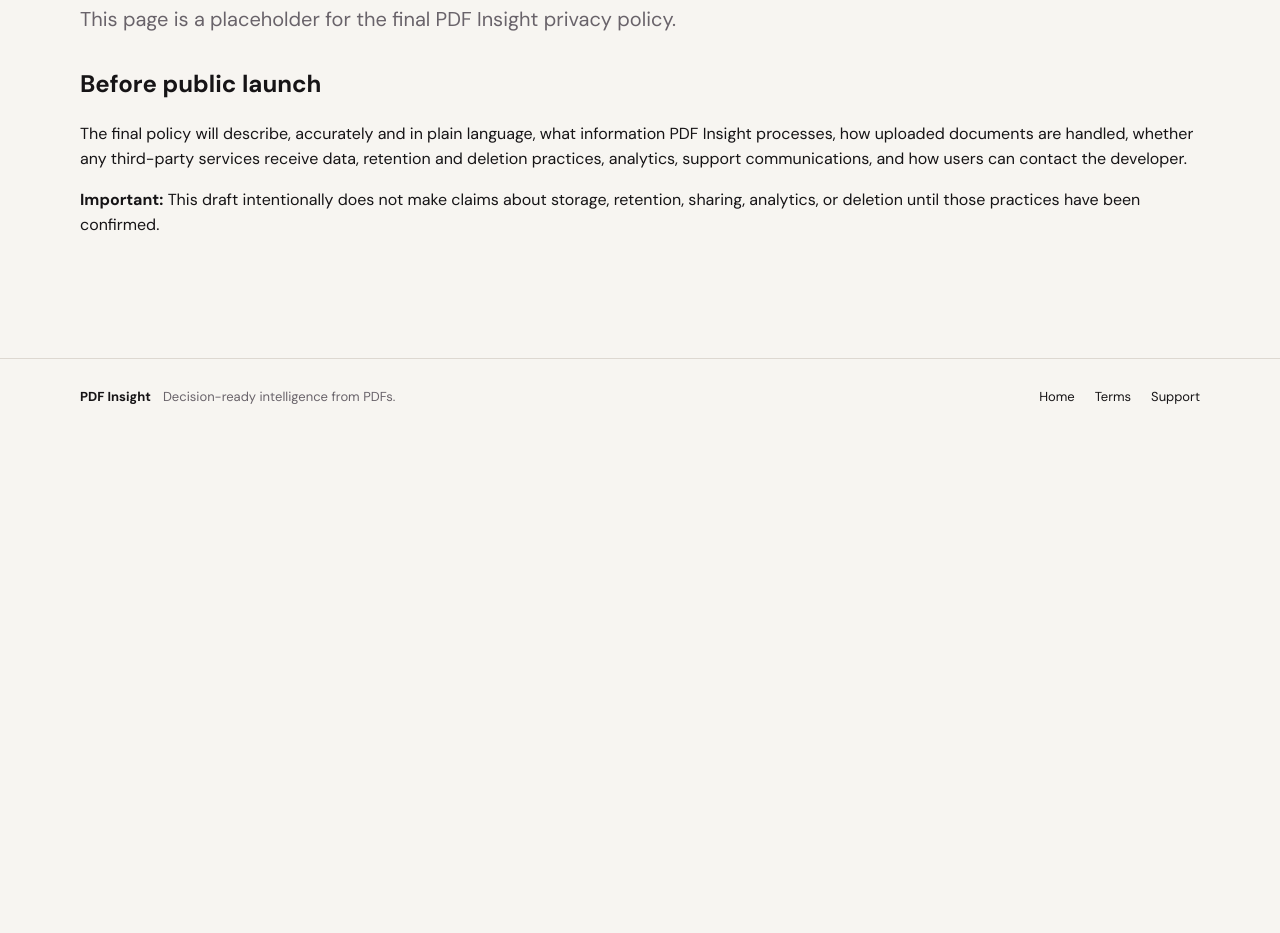
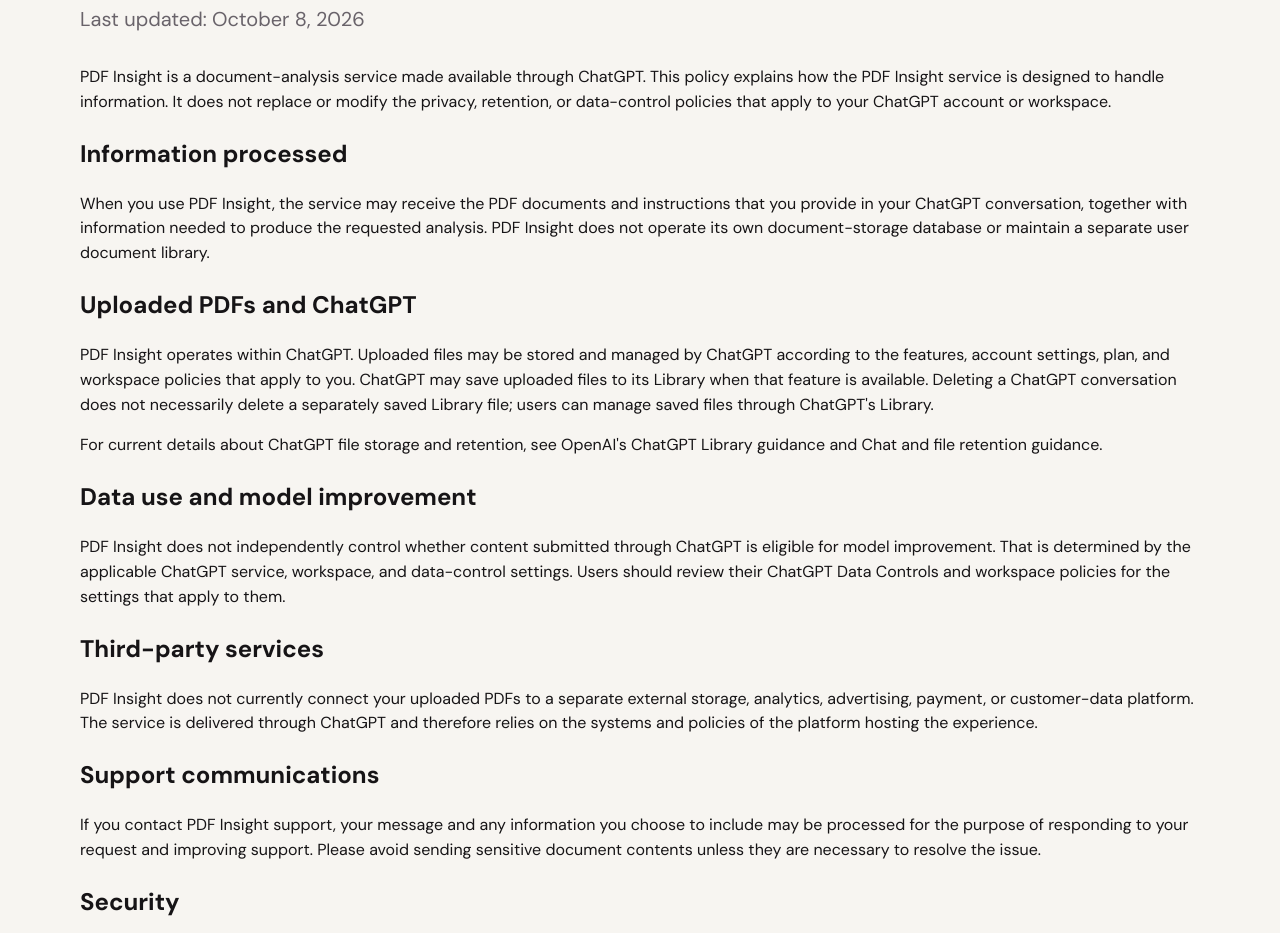
Before and after one commit to SathasivamB/pdf-insight-website, a website built with Vite: page privacy.html in a window 1280 px wide. Shown: the part 296-1229 px from the top of the page. Before the commit the page ends 800 px from the top, so only its background shows below. Built offline with nearby package versions, Linux system fonts and the light colour scheme; a web font is replaced by a local one.

Commit message:
Finalize privacy policy based on verified data handling

```diff
--- a/privacy.html
+++ b/privacy.html
@@ -1 +1,29 @@
-<!doctype html><html lang="en"><head><meta charset="UTF-8"><meta name="viewport" content="width=device-width,initial-scale=1"><title>Privacy — PDF Insight</title><link rel="stylesheet" href="/style.css"></head><body><header class="site-header"><a class="brand" href="/">PDF <span>Insight</span></a><nav><a href="/">Home</a><a href="/terms.html">Terms</a><a href="/support.html">Support</a></nav></header><main class="shell section"><div class="eyebrow">Privacy</div><h1>Privacy Policy</h1><p class="hero-copy">This page is a placeholder for the final PDF Insight privacy policy.</p><h2>Before public launch</h2><p>The final policy will describe, accurately and in plain language, what information PDF Insight processes, how uploaded documents are handled, whether any third-party services receive data, retention and deletion practices, analytics, support communications, and how users can contact the developer.</p><p><strong>Important:</strong> This draft intentionally does not make claims about storage, retention, sharing, analytics, or deletion until those practices have been confirmed.</p></main><footer class="site-footer"><div class="shell footer-inner"><div><strong>PDF Insight</strong><span>Decision-ready intelligence from PDFs.</span></div><div class="footer-links"><a href="/">Home</a><a href="/terms.html">Terms</a><a href="/support.html">Support</a></div></div></footer></body></html>
+<!doctype html>
+<html lang="en">
+<head><meta charset="UTF-8"><meta name="viewport" content="width=device-width,initial-scale=1"><title>Privacy Policy — PDF Insight</title><link rel="stylesheet" href="/style.css"></head>
+<body>
+<header class="site-header"><a class="brand" href="/">PDF <span>Insight</span></a><nav><a href="/">Home</a><a href="/terms.html">Terms</a><a href="/support.html">Support</a></nav></header>
+<main class="shell section">
+<div class="eyebrow">Privacy</div><h1>Privacy Policy</h1>
+<p class="hero-copy">Last updated: October 8, 2026</p>
+<p>PDF Insight is a document-analysis service made available through ChatGPT. This policy explains how the PDF Insight service is designed to handle information. It does not replace or modify the privacy, retention, or data-control policies that apply to your ChatGPT account or workspace.</p>
+<h2>Information processed</h2>
+<p>When you use PDF Insight, the service may receive the PDF documents and instructions that you provide in your ChatGPT conversation, together with information needed to produce the requested analysis. PDF Insight does not operate its own document-storage database or maintain a separate user document library.</p>
+<h2>Uploaded PDFs and ChatGPT</h2>
+<p>PDF Insight operates within ChatGPT. Uploaded files may be stored and managed by ChatGPT according to the features, account settings, plan, and workspace policies that apply to you. ChatGPT may save uploaded files to its Library when that feature is available. Deleting a ChatGPT conversation does not necessarily delete a separately saved Library file; users can manage saved files through ChatGPT's Library.</p>
+<p>For current details about ChatGPT file storage and retention, see <a href="https://help.openai.com/en/articles/20001052-using-library-to-manage-files-in-chatgpt">OpenAI's ChatGPT Library guidance</a> and <a href="https://help.openai.com/en/articles/8983778-chat-and-file-retention-in-chatgpt">Chat and file retention guidance</a>.</p>
+<h2>Data use and model improvement</h2>
+<p>PDF Insight does not independently control whether content submitted through ChatGPT is eligible for model improvement. That is determined by the applicable ChatGPT service, workspace, and data-control settings. Users should review their ChatGPT Data Controls and workspace policies for the settings that apply to them.</p>
+<h2>Third-party services</h2>
+<p>PDF Insight does not currently connect your uploaded PDFs to a separate external storage, analytics, advertising, payment, or customer-data platform. The service is delivered through ChatGPT and therefore relies on the systems and policies of the platform hosting the experience.</p>
+<h2>Support communications</h2>
+<p>If you contact PDF Insight support, your message and any information you choose to include may be processed for the purpose of responding to your request and improving support. Please avoid sending sensitive document contents unless they are necessary to resolve the issue.</p>
+<h2>Security</h2>
+<p>PDF Insight does not operate a separate PDF repository. Security and retention for files handled by ChatGPT are governed by the applicable ChatGPT or workspace controls. You should use the security and data-control features available in your ChatGPT account or organization.</p>
+<h2>Your choices</h2>
+<p>You can manage or delete eligible files and conversations through ChatGPT. Workspace users may also be subject to organization-level retention and security controls. If you have a question about PDF Insight's handling of support requests, contact <a href="mailto:sathasivamb95@gmail.com">sathasivamb95@gmail.com</a>.</p>
+<h2>Changes to this policy</h2>
+<p>This policy may be updated when the service or its data practices change. The latest version will be published on this page.</p>
+</main>
+<footer class="site-footer"><div class="shell footer-inner"><div><strong>PDF Insight</strong><span>Decision-ready intelligence from PDFs.</span></div><div class="footer-links"><a href="/">Home</a><a href="/terms.html">Terms</a><a href="/support.html">Support</a></div></div></footer>
+</body></html>
```
